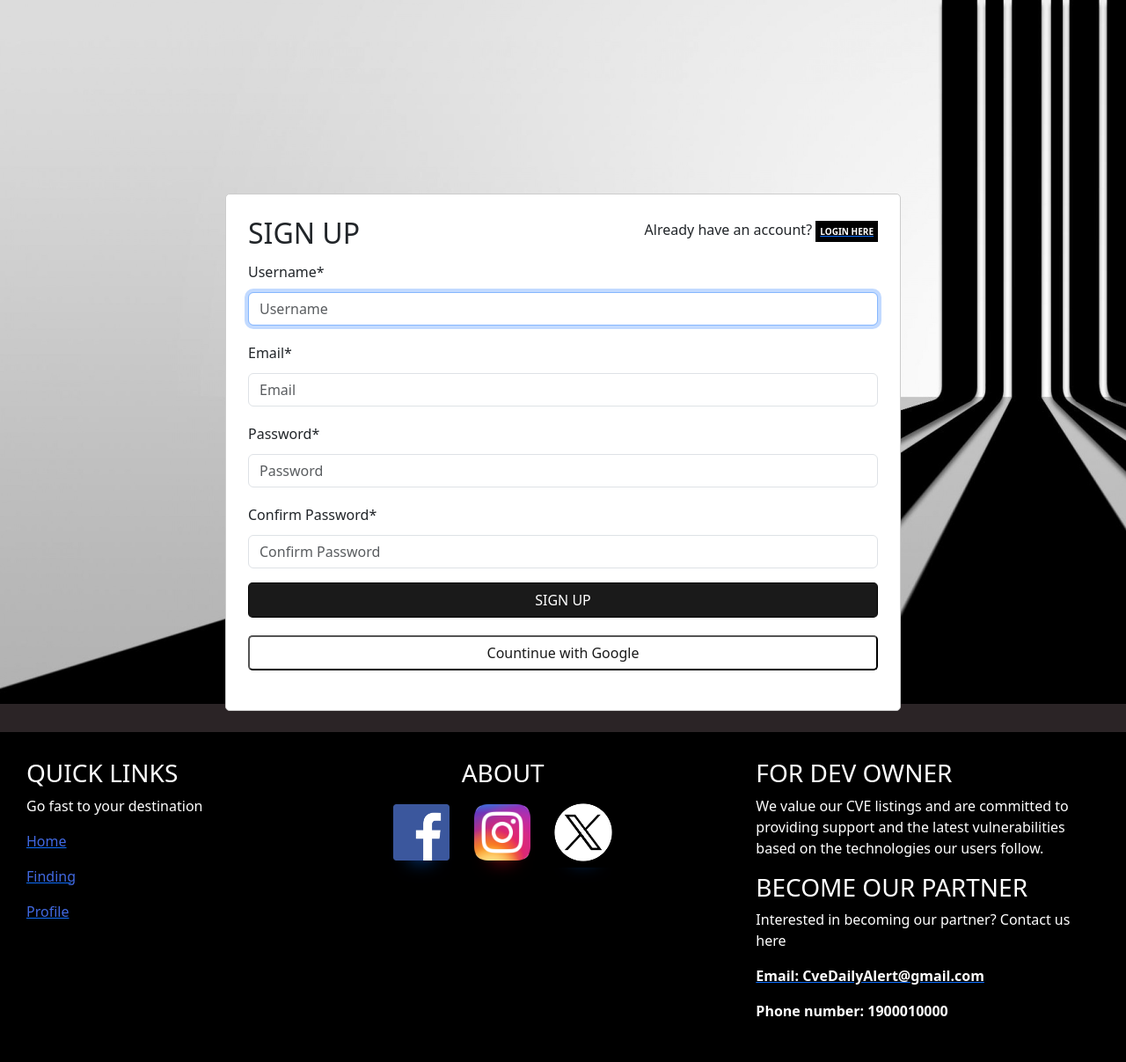
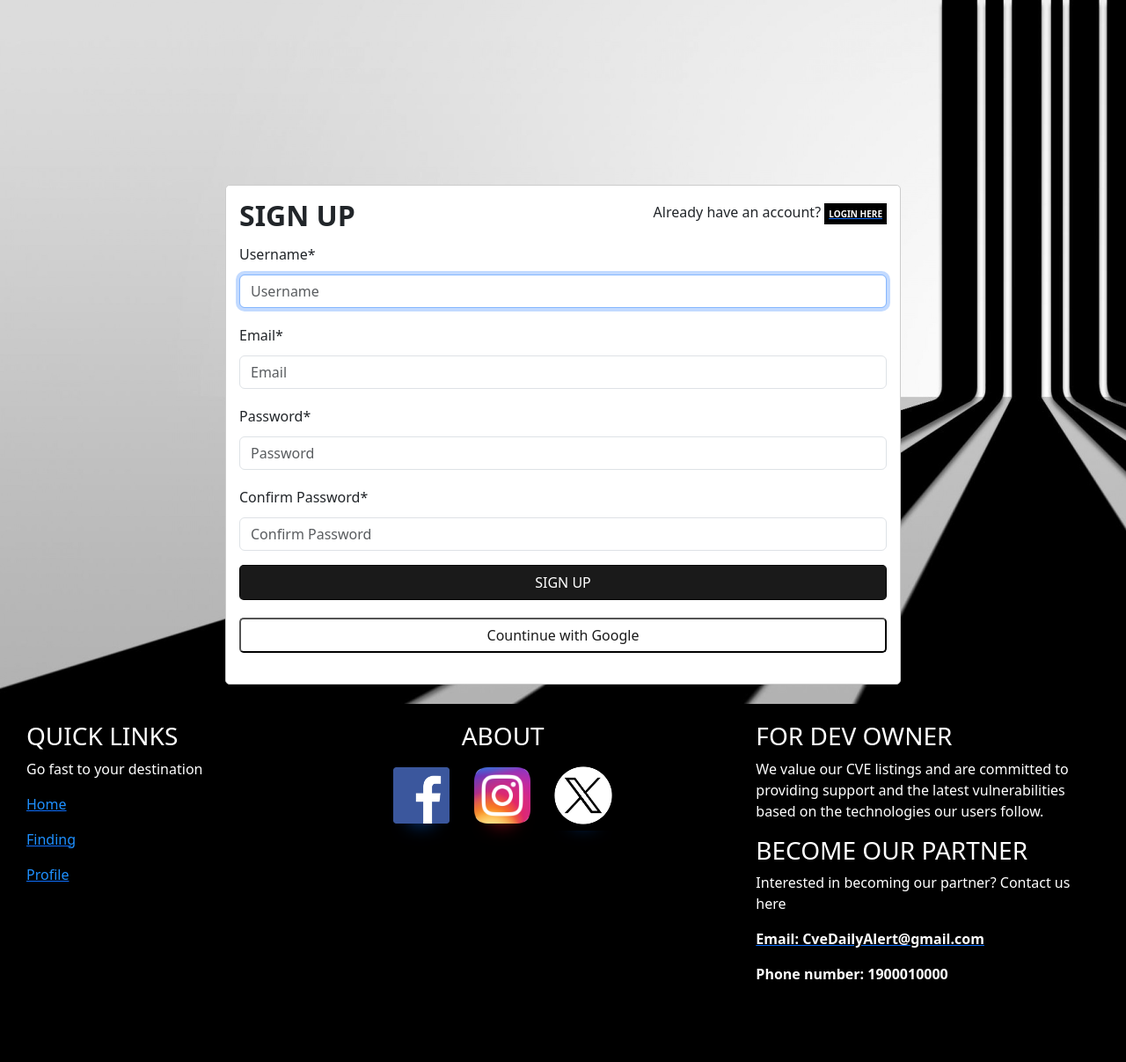
Before and after one commit to Binhchuoiz/CapstoneProject, a Django app: page /account/sign-up/ in a window 1280 px wide. Shown: the part 70-1277 px from the top of the page at 88% size. After the commit the page ends 1183 px from the top, so only its background shows below. Run offline with Django 4.2, Linux system fonts and the light colour scheme; some libraries are stand-ins or nearby versions.

Commit message:
FE: fix css

```diff
--- a/CVEAlert/templates/accounts/login.html
+++ b/CVEAlert/templates/accounts/login.html
@@ -161,11 +161,11 @@
 
 
 {% block content %}
-<img src="/media/hinh-nen-may-tinh-den-trang-soc-ke_022909111.jpg" style="width: 100%" alt="background">
+<img src="/media/hinh-nen-may-tinh-den-trang-soc-ke_022909111.jpg" style="width: 100%; height:700px;" alt="background">
 <div class="container form-login">
     <div class="row">
         <div class="col">
-            <h2>LOGIN</h2>
+            <h2><b>LOGIN</b></h2>
         </div>
         <div class="col">
             <p style="float: right;">Don't have an account? <a href="{% url 'accounts:sign_up' %}"><b
--- a/CVEAlert/templates/accounts/sign_up.html
+++ b/CVEAlert/templates/accounts/sign_up.html
@@ -13,11 +13,11 @@
     border: 1px solid #ccc;
     padding: 50px;
     background-color: white;
-    padding: 25px;
+    padding: 15px;
     border-radius: 5px;
     line-height: 30px;
-    margin-top: -580px;
-    margin-bottom: 0px;
+    margin-top: -590px;
+    margin-bottom: -12px;
     z-index: 99;
     position:relative;
     }
@@ -155,11 +155,11 @@
 
 
 {% block content %}
-    <img src="/media/hinh-nen-may-tinh-den-trang-soc-ke_022909111.jpg" style="width: 100%" alt="background">
+    <img src="/media/hinh-nen-may-tinh-den-trang-soc-ke_022909111.jpg" style="width: 100%; height:800px;" alt="background">
     <div class="container form-login">
         <div class="row">
             <div class="col">
-                <h2>SIGN UP</h2>
+                <h2><b>SIGN UP</b></h2>
             </div>
             <div class="col">
                 <p style="float: right">Already have an account? <a href="{% url 'accounts:login' %}"><b style="background-color: black; color: white; padding: 5px; font-size: 10px;">LOGIN HERE</b></a></p>
--- a/CVEAlert/templates/firstapp/list_cves.html
+++ b/CVEAlert/templates/firstapp/list_cves.html
@@ -121,7 +121,9 @@
     height:40px;
     font-size:17px;
     text-align:center;
-
+    background-color:white;
+    color:black;
+    border-radius:5px;
   }
 
 
--- a/CVEAlert/templates/home.html
+++ b/CVEAlert/templates/home.html
@@ -856,6 +856,7 @@ font-family: monospace;
                                                     <svg viewBox="0 0 173.20508075688772 200" height="200" width="174" version="1.1" xmlns="http://www.w3.org/2000/svg"><path d="M86.60254037844386 0L173.20508075688772 50L173.20508075688772 150L86.60254037844386 200L0 150L0 50Z" fill="#black"></path></svg>
                                                 </a>
                                             </div>
+
                                             <div class="hexagon-item">
                                                 <div class="hex-item">
                                                     <div></div>
@@ -867,7 +868,9 @@ font-family: monospace;
                                                     <div></div>
                                                     <div></div>
                                                 </div>
-                                                <a  class="hex-content" href="{% url 'accounts:profile' %}">
+
+                                                <a  class="hex-content" {% if user.is_authenticated %} href="{% url 'accounts:profile' %}" {% else %}href="{% url 'accounts:login' %}" {% endif %}>
+
                                                     <span class="hex-content-inner">
                                                         <span class="icon">
                                                             <i class="fa fa-user"></i>
@@ -877,6 +880,7 @@ font-family: monospace;
                                                     <svg viewBox="0 0 173.20508075688772 200" height="200" width="174" version="1.1" xmlns="http://www.w3.org/2000/svg"><path d="M86.60254037844386 0L173.20508075688772 50L173.20508075688772 150L86.60254037844386 200L0 150L0 50Z" fill="#black"></path></svg>
                                                 </a>
                                             </div>
+
                                             <div class="hexagon-item">
                                                 <div class="hex-item">
                                                     <div></div>
--- a/CVEAlert/templates/navbar.html
+++ b/CVEAlert/templates/navbar.html
@@ -168,9 +168,9 @@
         <div class="col">
             <h3>QUICK LINKS</h3>
             <p>Go fast to your destination</p>
-            <a href="{% url 'app:home' %}"><p style="color: royalblue" >Home</p></a>
-            <a href="{% url 'app:list_cves' page=1 %}" ><p style="color: royalblue" >Finding</p></a>
-            <a href="{% url 'accounts:profile' %}"><p style="color: royalblue" >Profile</p></a>
+            <a href="{% url 'app:home' %}"><p style="color: dodgerblue" >Home</p></a>
+            <a href="{% url 'app:list_cves' page=1 %}" ><p style="color: dodgerblue" >Finding</p></a>
+            <a {% if user.is_authenticated %} href="{% url 'accounts:profile' %}" {% else %}href="{% url 'accounts:login' %}" {% endif %}><p style="color: dodgerblue" >Profile</p></a>
         </div>
         <div class="col icon-social" style="width: 80%" >
             <h3 style="margin-left:80px; margin-bottom:20px">ABOUT</h3>
```
